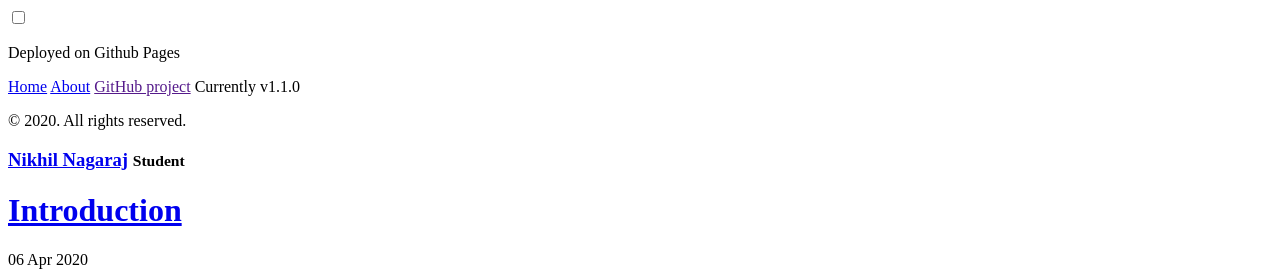
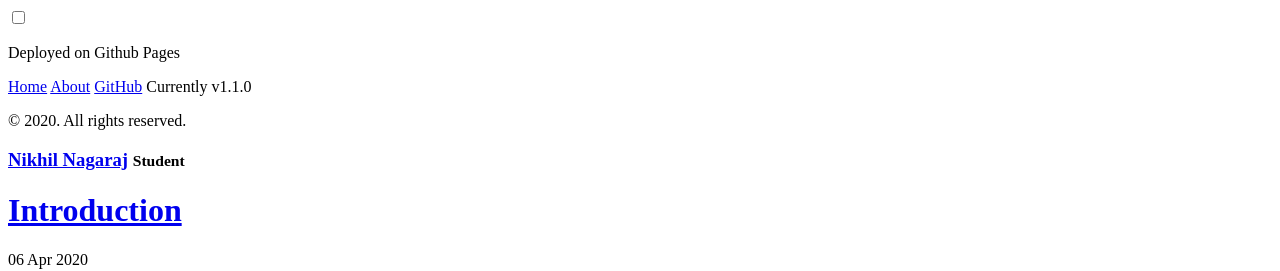
Before and after one commit to nick-nagaraj/nick-nagaraj.github.io, a Jekyll site: the page built from index.html, in a window 1280 px wide and 900 px high. Shown: the top 271 px of the window. Built offline with Jekyll 4.4.1, drawn with Linux system fonts in a browser that asks for light colours; the list of posts is cut into pages by our own code.

Commit message:
Update sidebar.html

```diff
--- a/_includes/sidebar.html
+++ b/_includes/sidebar.html
@@ -25,7 +25,7 @@
       {% endif %}
     {% endfor %}
 
-    <a class="sidebar-nav-item" href="{{ https://github.com/nick-nagaraj }}">GitHub project</a>
+    <a class="sidebar-nav-item" href="https://github.com/nick-nagaraj/">GitHub</a>
     <span class="sidebar-nav-item">Currently v{{ site.version }}</span>
   </nav>
 
```
